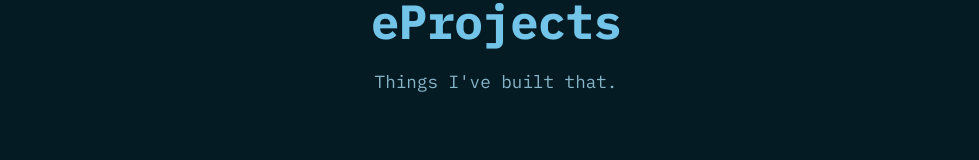
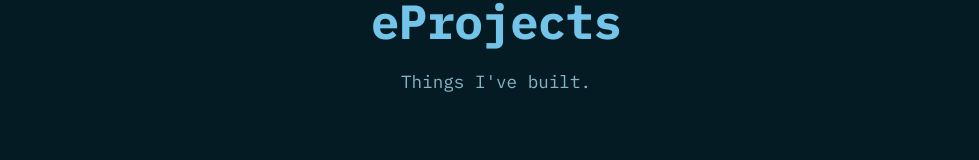
Before and after one commit to MojoLake/eSite, a SvelteKit app: page /projects in a window 1280 px wide. Shown: the part 158-318 px from the top of the page, without its empty margins (144-1123 px from the left). Built offline with nearby package versions, Linux system fonts and the light colour scheme.

Commit message:
fix: wording

```diff
--- a/src/routes/projects/+page.svelte
+++ b/src/routes/projects/+page.svelte
@@ -5,7 +5,7 @@
 
 <div class="container">
   <h1>eProjects</h1>
-  <p class="subtitle">Things I've built that.</p>
+  <p class="subtitle">Things I've built.</p>
 
   <div class="projects">
     {#each projects as project}
```
